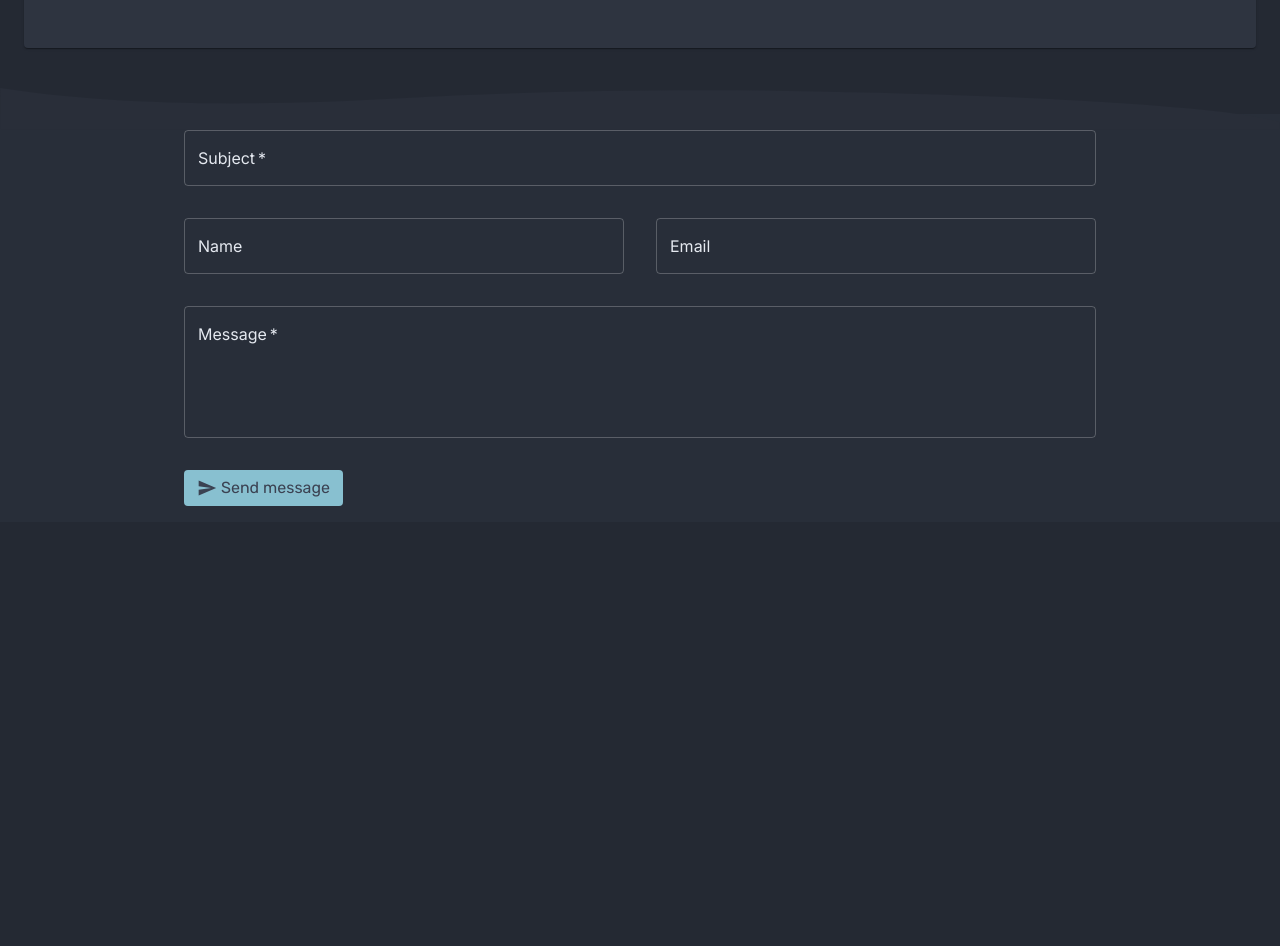
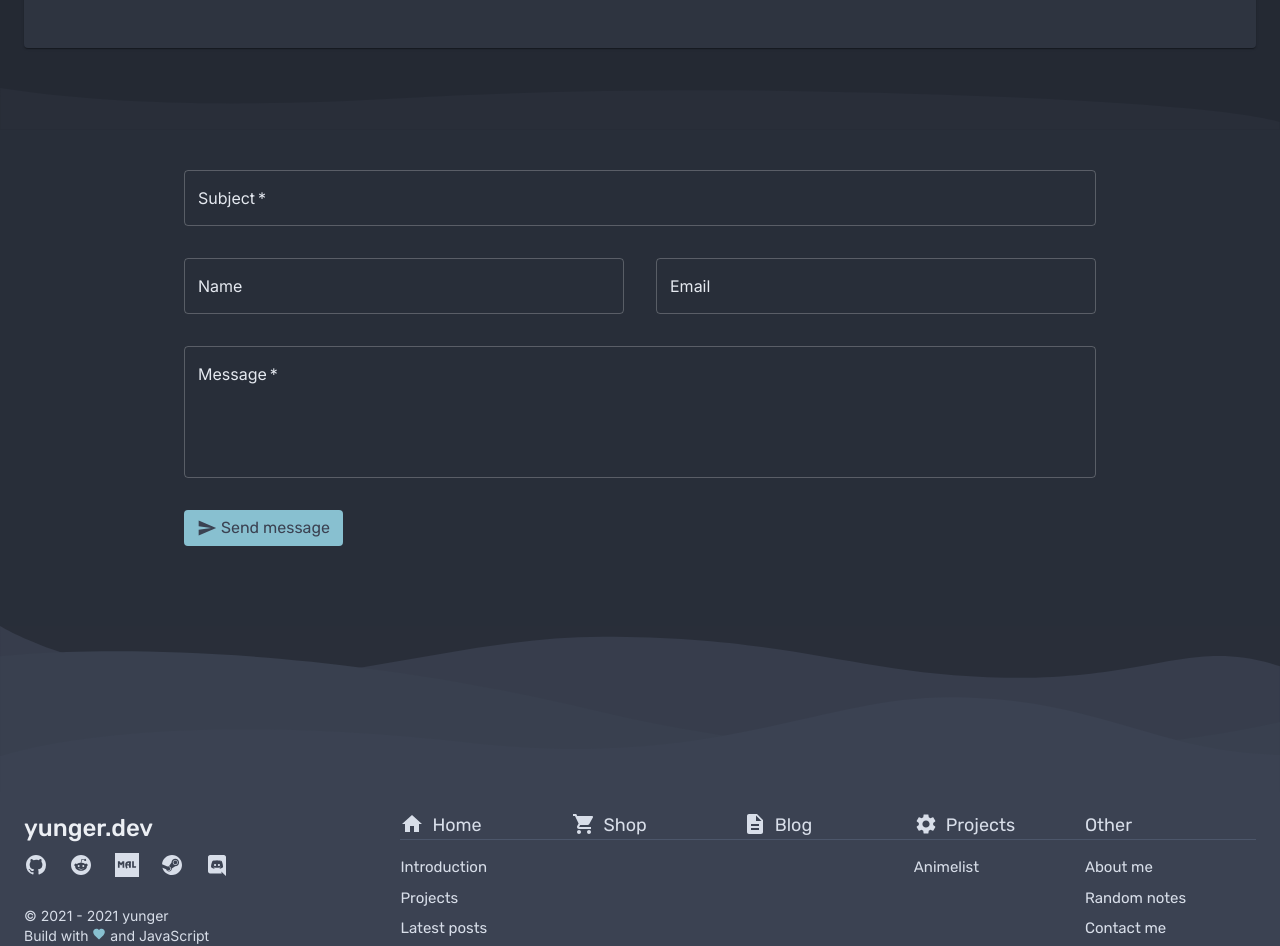
Before and after one commit to yunger7/yunger.dev, a Next.js app: page /contact in a window 1280 px wide. Shown: the part 439-1385 px from the top of the page. Before the commit the page ends 961 px from the top, so only its background shows below. Built offline with nearby package versions, Linux system fonts and the light colour scheme.

Commit message:
Add footer

```diff
--- a/src/pages/contact.jsx
+++ b/src/pages/contact.jsx
@@ -15,6 +15,8 @@ import { Email as MessageIcon, Send as SendIcon } from "@material-ui/icons";
 
 import { Header } from "../components/Header";
 import { WaveDivider1 } from "../components/dividers/WaveDivider1";
+import { WaveDivider4 } from "../components/dividers/WaveDivider4";
+import { Footer } from "../components/Footer";
 
 import placeholder3 from "../../public/placeholder3.jpg";
 
@@ -54,6 +56,8 @@ const useStyles = makeStyles(theme => ({
 	},
 	form: {
 		backgroundColor: "#282e39",
+    paddingTop: theme.spacing(5),
+    paddingBottom: theme.spacing(10),
 	},
 }));
 
@@ -159,6 +163,10 @@ export default function Contact() {
 					</Container>
 				</section>
 			</main>
+
+      <WaveDivider4 backgroundColor="#292e39" />
+
+      <Footer />
 		</>
 	);
 }
```
